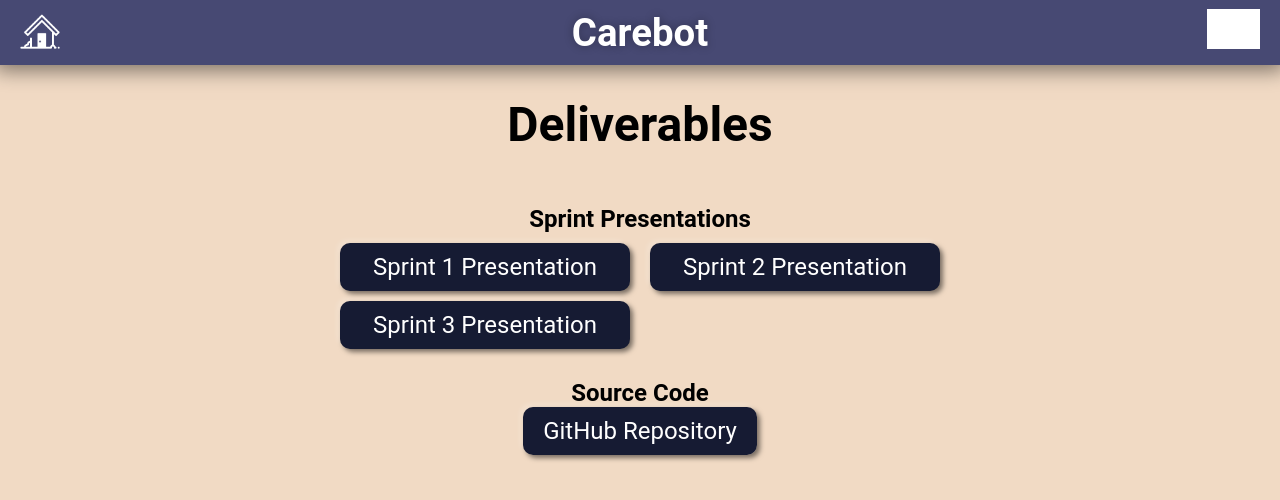
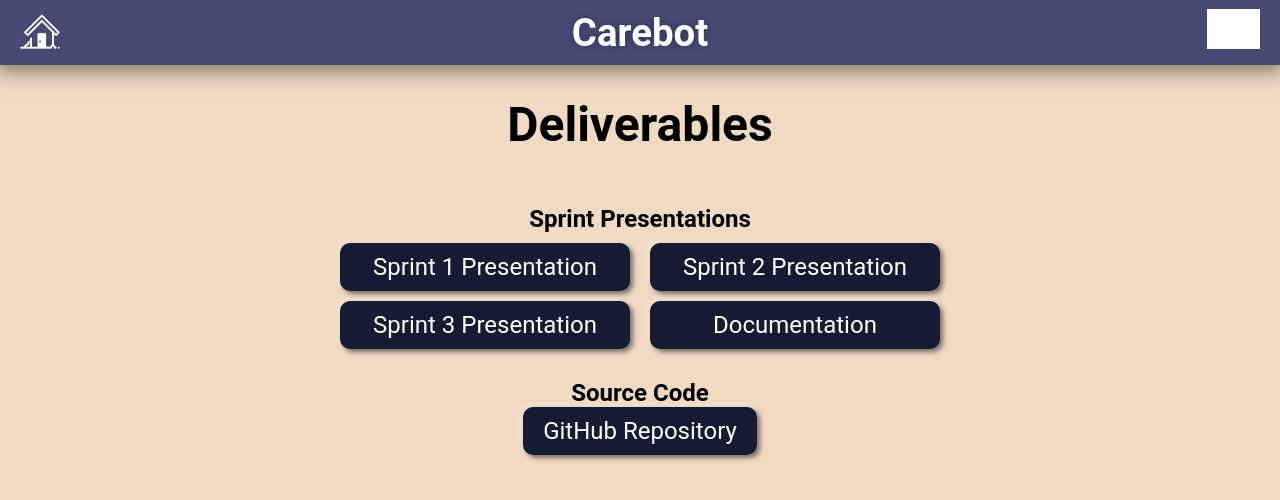
Before and after one commit to monicadelaine/carebot, a Django app: template carebot/chat/templates/chat/deliverables.html in a window 1280 px wide. Shown: the top 500 px of the page. Run offline with Django 5.2, Linux system fonts and the light colour scheme; the template is opened without the code that fills it, so the values that code supplies are empty; grey boxes are pictures that could not be loaded.

Commit message:
adding documentation button in deliverables page

```diff
--- a/carebot/chat/templates/chat/deliverables.html
+++ b/carebot/chat/templates/chat/deliverables.html
@@ -25,6 +25,8 @@
                     class="link-button">Sprint 2 Presentation</a>
                 <a href=""
                     class="link-button">Sprint 3 Presentation</a>
+                <a href="{% url 'documentation' %}"
+                    class="link-button">Documentation</a>
             </div>
         </div>
 
```
